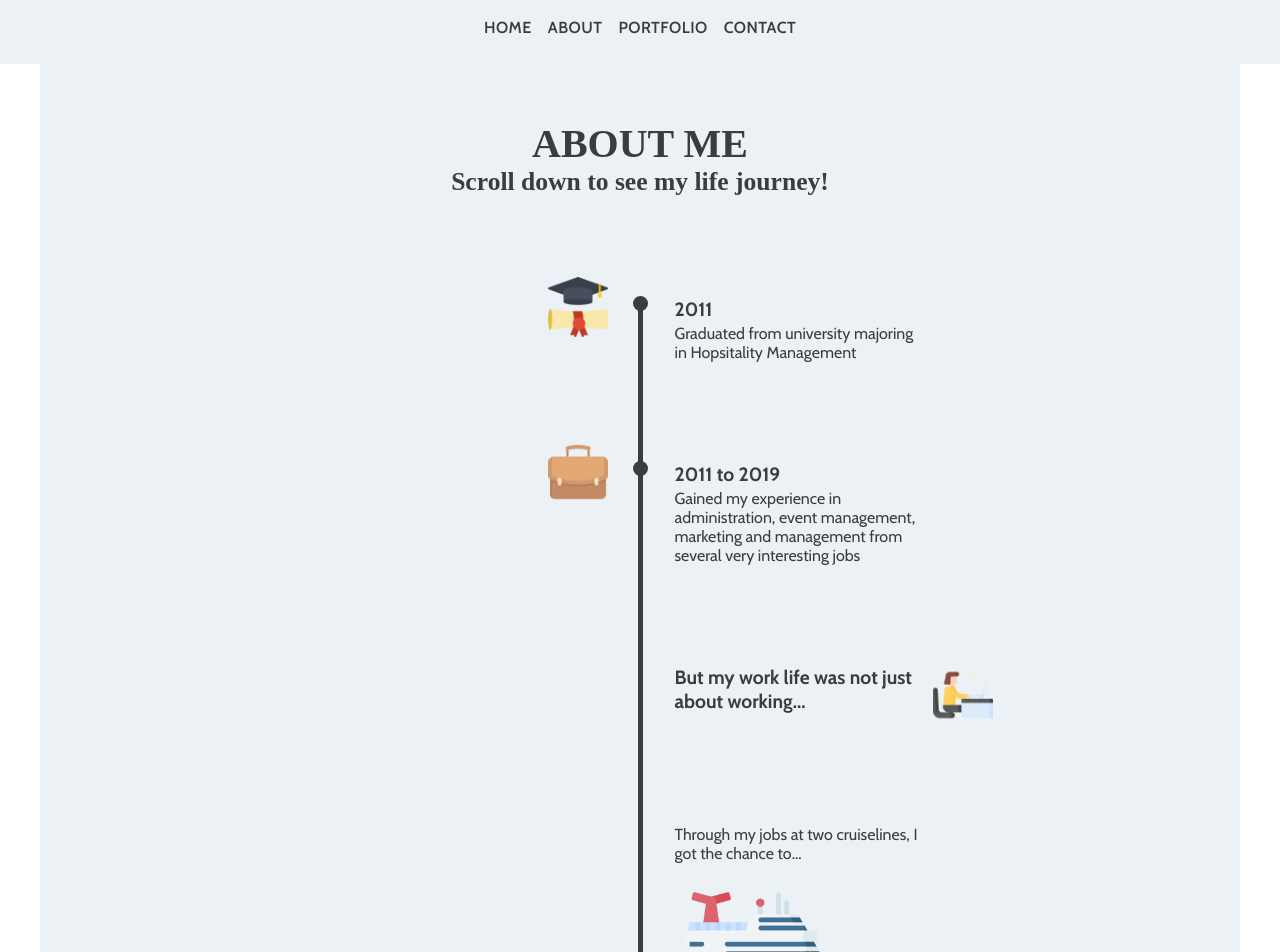
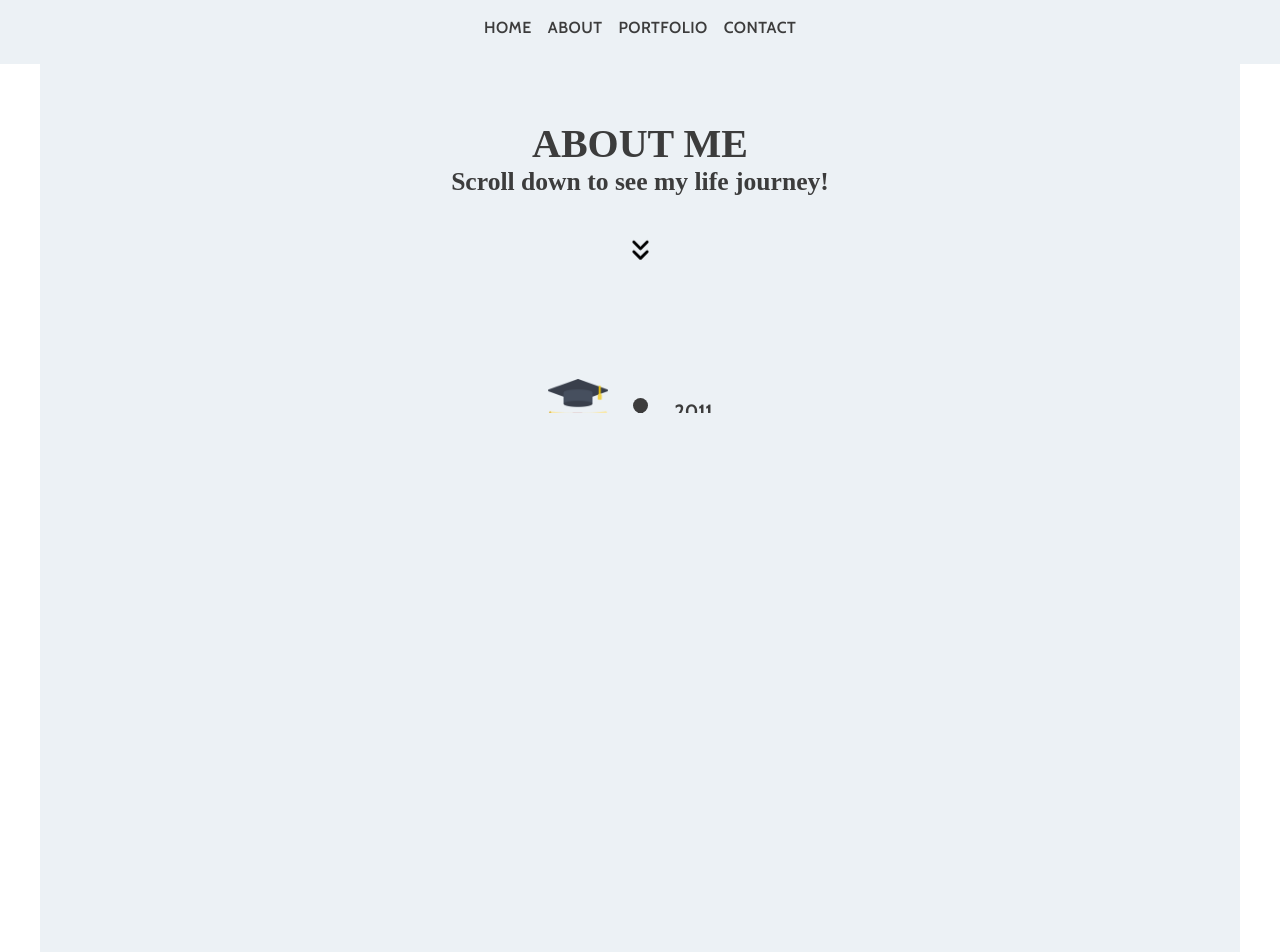
Before and after one commit to millie-wy/cv-millie, a React (Create React App) app: page /about in a window 1280 px wide. Shown: the top 952 px of the page. Built offline with nearby package versions, Linux system fonts and the light colour scheme; a web font is replaced by a local one.

Commit message:
installed styled.components and added arrow animation

```diff
--- a/package.json
+++ b/package.json
@@ -15,6 +15,7 @@
     "react-router-dom": "^6.3.0",
     "react-scripts": "5.0.1",
     "serve": "^13.0.2",
+    "styled-components": "^5.3.5",
     "typescript": "^4.7.4",
     "web-vitals": "^2.1.4"
   },
--- a/src/Components/Pages/About.jsx
+++ b/src/Components/Pages/About.jsx
@@ -1,4 +1,7 @@
+import KeyboardDoubleArrowDownRoundedIcon from "@mui/icons-material/KeyboardDoubleArrowDownRounded";
 import { Box, Container, Typography } from "@mui/material";
+import { useEffect, useState } from "react";
+import styled, { keyframes } from "styled-components";
 import { useTheme } from "../Contexts/ThemeContextProvider";
 import Coding from "./About-elements/Coding";
 import Cruiselines from "./About-elements/Cruiselines";
@@ -12,6 +15,22 @@ import Travel from "./About-elements/Travel";
 
 const About = () => {
   const { theme } = useTheme();
+  const [maskTop, setMaskTop] = useState(34);
+
+  useEffect(() => {
+    const adjustMaskTop = () => {
+      console.log(window.scrollY);
+      let y = window.scrollY;
+      y < 11.5
+        ? setMaskTop(34)
+        : y <= 400
+        ? setMaskTop(y * 1.45)
+        : setMaskTop(y * 1.4);
+    };
+    window.addEventListener("scroll", adjustMaskTop, { passive: true });
+    return () => window.removeEventListener("scroll", adjustMaskTop);
+  });
+
   return (
     <Container sx={{ py: "4rem", background: "#ECF1F5" }}>
       {/* background color for header */}
@@ -26,27 +45,45 @@ const About = () => {
           height: "4rem",
         }}
       />
-
       {/* main content  */}
-      <Typography variant="h4" theme={theme} textAlign="center">
-        ABOUT ME
-      </Typography>
-      <Typography
-        variant="h6"
-        theme={theme}
-        textAlign="center"
-        paddingBottom="5rem"
-      >
-        Scroll down to see my life journey!
-      </Typography>
+      <Box sx={{ textAlign: "center" }}>
+        <Typography variant="h4" theme={theme} textAlign="center">
+          ABOUT ME
+        </Typography>
+        <Typography variant="h6" theme={theme} textAlign="center">
+          Scroll down to see my life journey!
+        </Typography>
+        {/* <DownArrow fontSize="large" sx={{ pt: "1rem", pb: "5rem" }} /> */}
+        <DownArrow>
+          <KeyboardDoubleArrowDownRoundedIcon
+            color="#3c3c3c"
+            fontSize="large"
+            sx={{ pt: "1rem", pb: "5rem" }}
+          />
+        </DownArrow>
+      </Box>
 
       <Box
         sx={{
           display: "flex",
           flexDirection: "row",
           py: "20px",
+          position: "relative",
         }}
       >
+        <Box
+          sx={{
+            background: "#ECF1F5",
+            position: "absolute",
+            top: maskTop,
+            bottom: 0,
+            left: -10,
+            right: 0,
+            zIndex: 98,
+            scrollBehavior: "smooth",
+          }}
+        />
+
         {/* left box */}
         <Box sx={{ width: { xs: "30%", sm: "35%", md: "50%" } }} />
 
@@ -74,4 +111,14 @@ const About = () => {
   );
 };
 
+const bouncingArrow = keyframes`
+  0%, 100%  { transform: translateY(0); }
+  25%, 75% { transform: translateY(-10px); }
+  50%, { transform: translateY(-20px); }
+  `;
+
+const DownArrow = styled.h1`
+  animation: ${bouncingArrow} 1.5s infinite;
+`;
+
 export default About;
```
Also changed, not shown: 1 other file (tests, documents, lock files or other folders).
